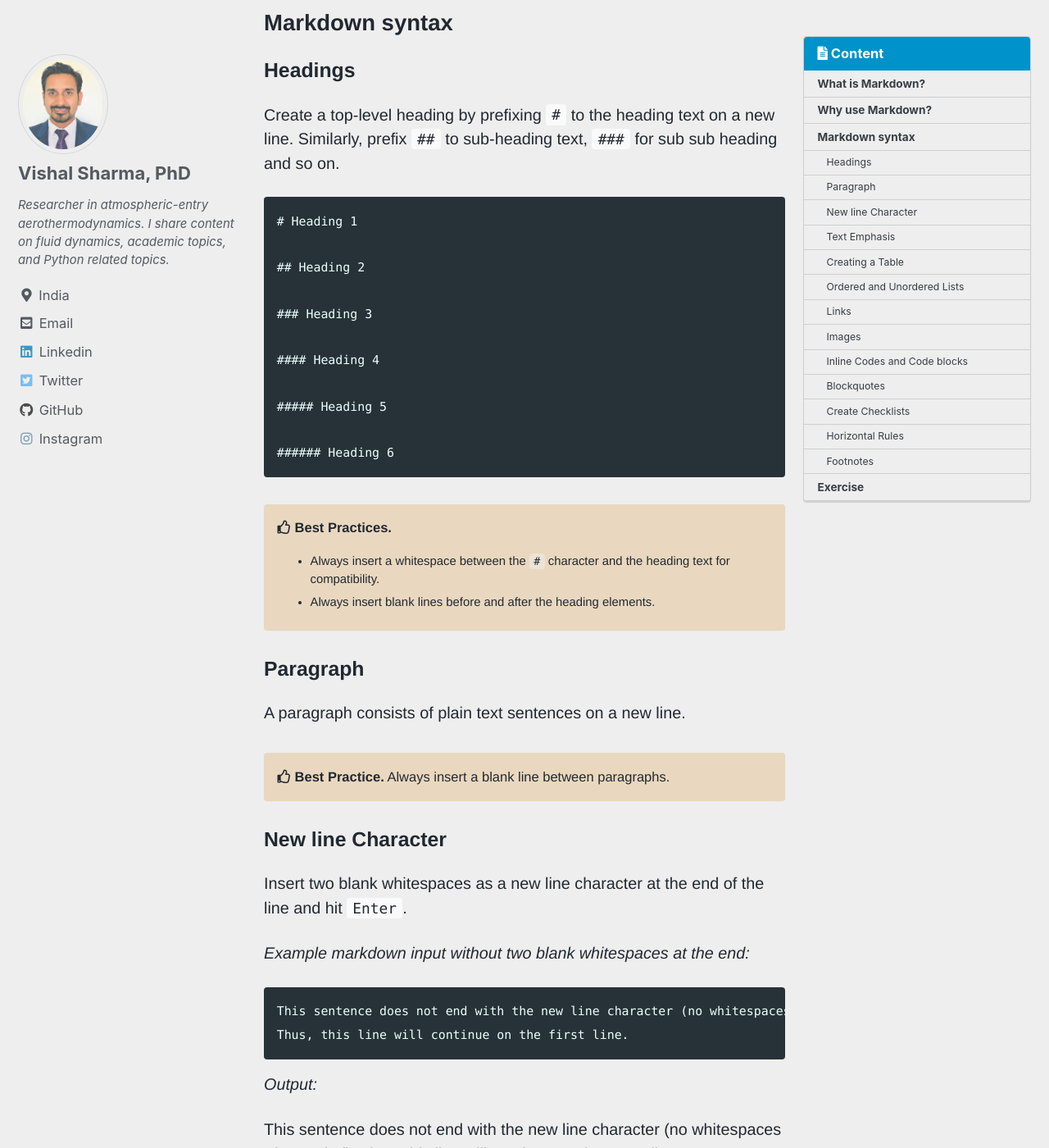
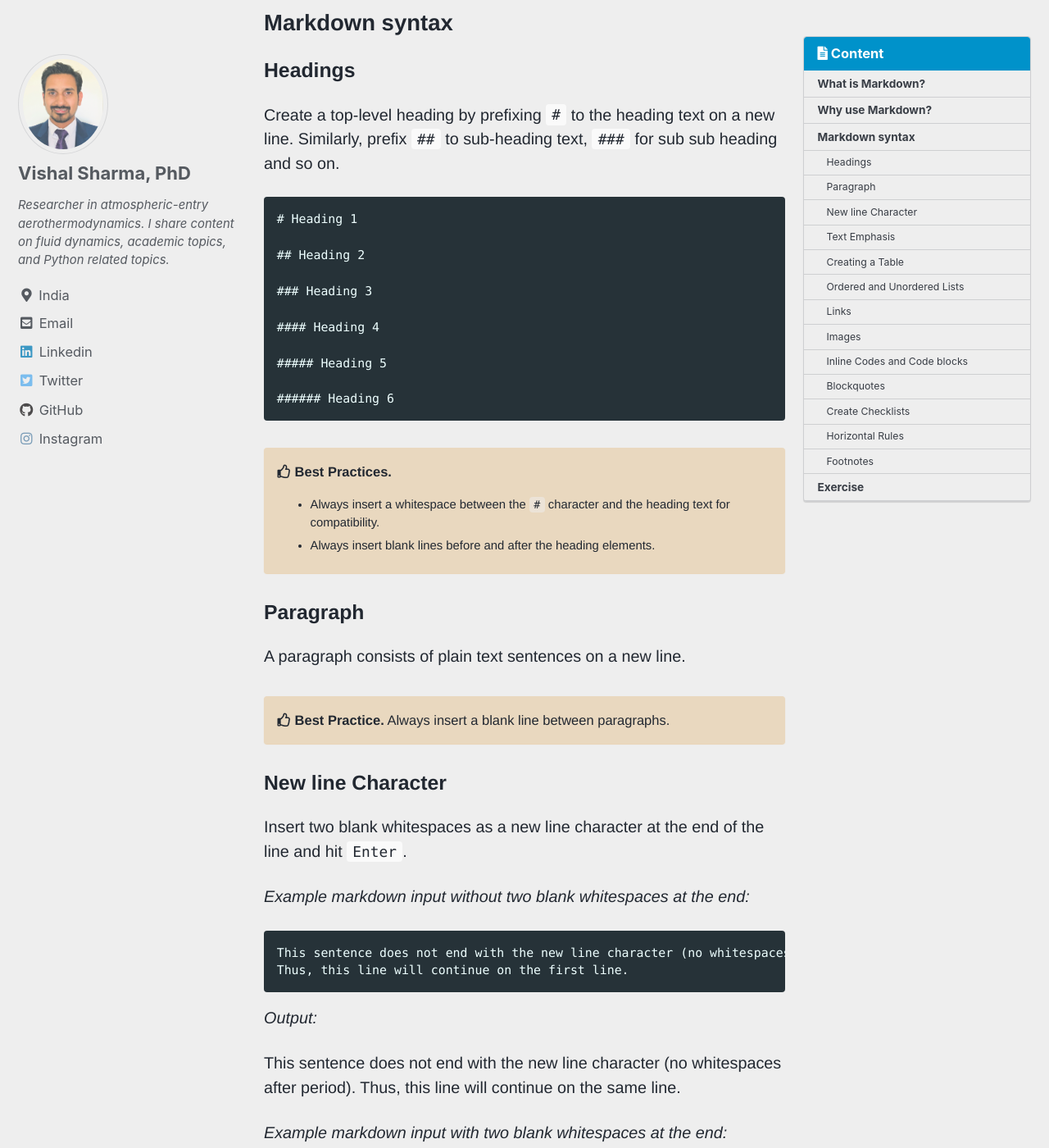
Before and after one commit to vxsharma-14/vxsharma-14.github.io, a Jekyll site: the page built from _posts/2022-03-01-guide-jupyter-notebook-for-scientific-writing-part-2.md, in a window 1280 px wide and 1400 px high, scrolled down 2288 px. Shown: the whole window at 82% size. Built offline with Jekyll 4.4.1, drawn with Linux system fonts in a browser that asks for light colours; cached includes are drawn as plain includes.

Commit message:
Reduced line height in syntax

```diff
--- a/_sass/minimal-mistakes/_syntax.scss
+++ b/_sass/minimal-mistakes/_syntax.scss
@@ -10,7 +10,7 @@ figure.highlight {
   color: $base05;
   font-family: $monospace;
   font-size: $type-size-6;
-  line-height: 1.8;
+  line-height: 1.4;
   border-radius: $border-radius;
 
   > pre,
```
